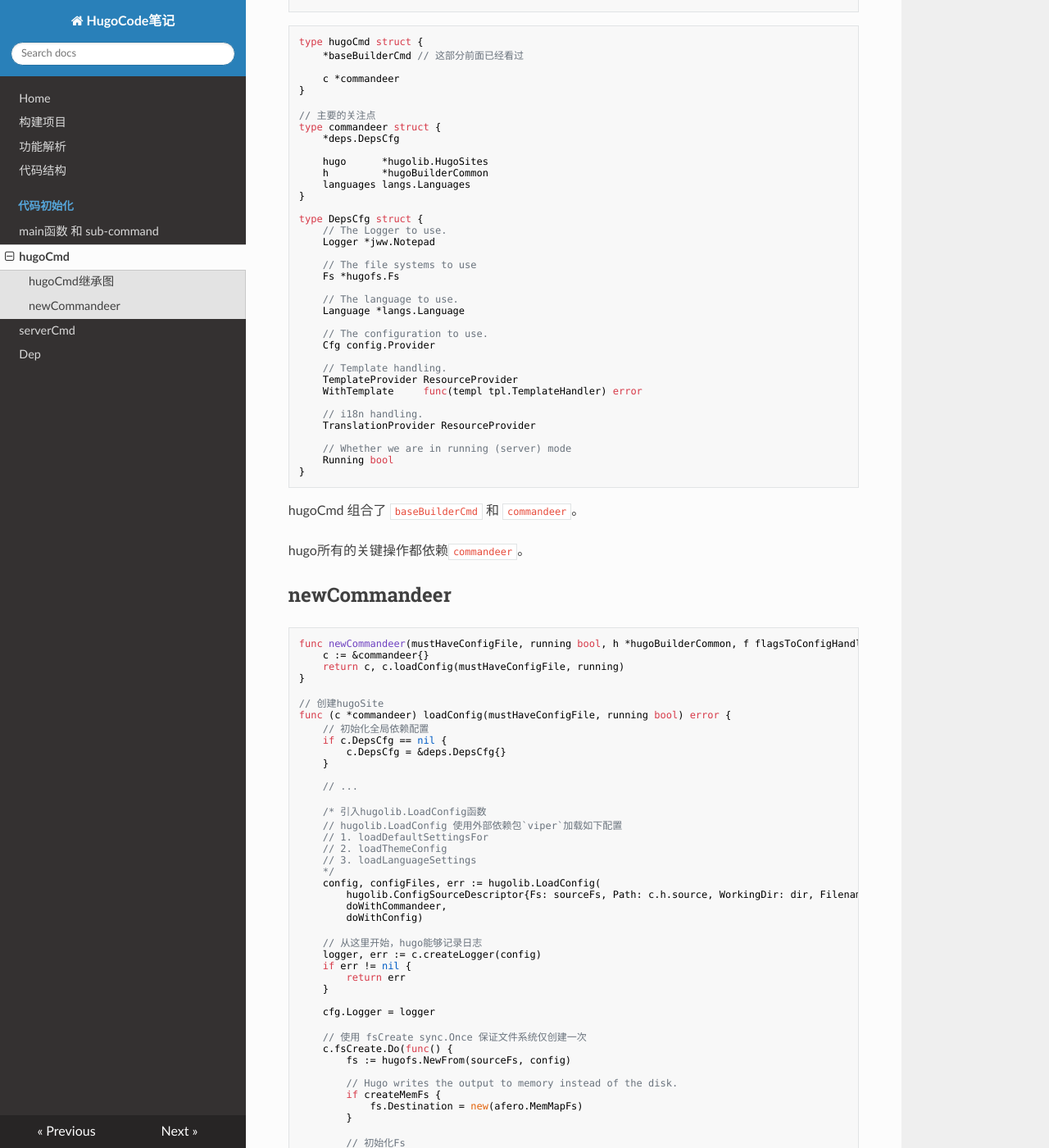
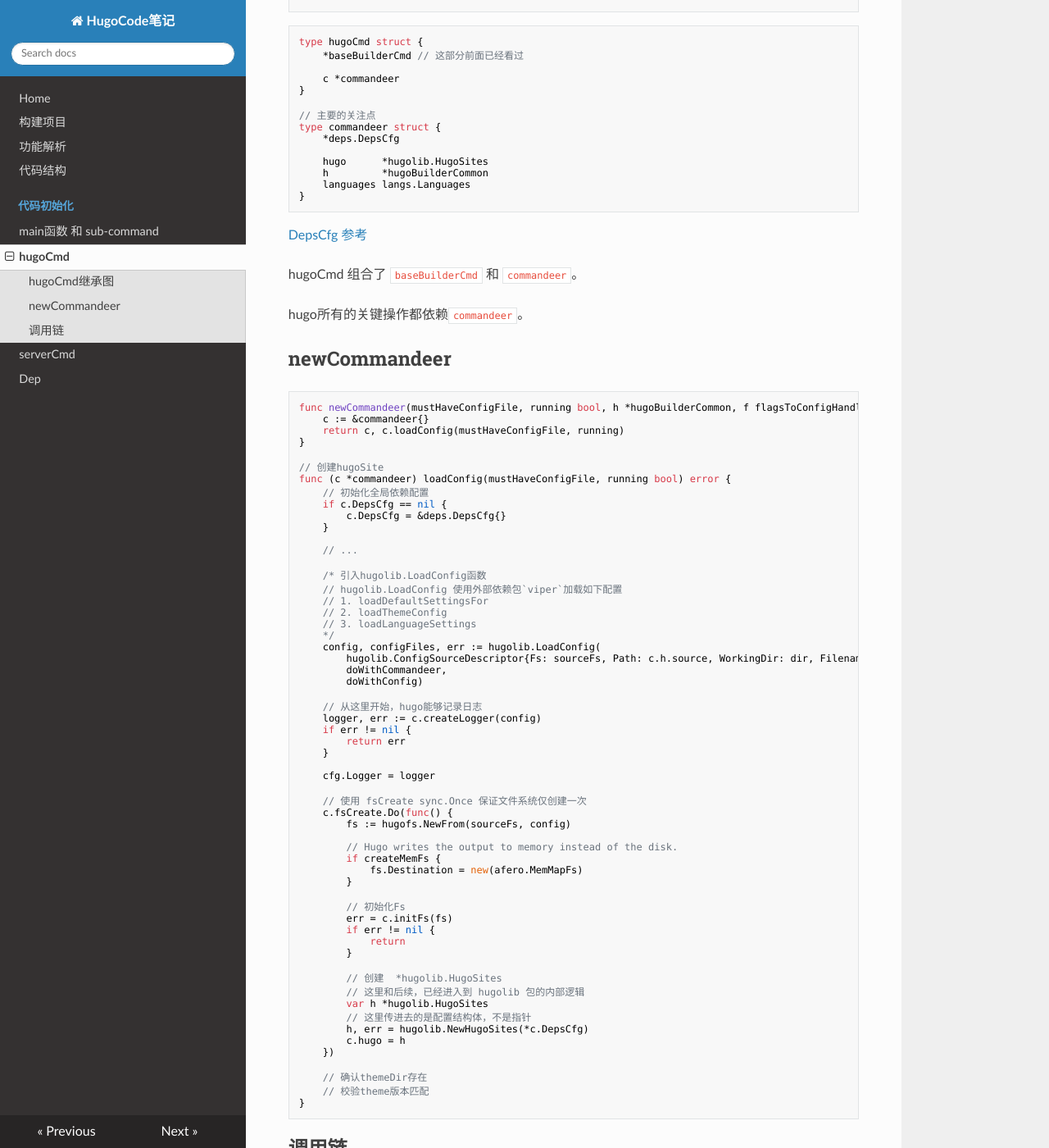
Before and after one commit to morya/reading-hugo-code, an MkDocs documentation site: the page built from docs/04.01.01-hugocmd.md, in a window 1280 px wide and 1400 px high, scrolled down 543 px. Shown: the whole window at 82% size. Built offline with MkDocs 1.6.1, drawn with Linux system fonts in a browser that asks for light colours; nearby versions of some CDN libraries; old or Windows-style settings are respelled for this version of MkDocs; some of the changed text lies outside the part shown.

Commit message:
add more diary

````diff
--- a/docs/04.01.01-hugocmd.md
+++ b/docs/04.01.01-hugocmd.md
@@ -42,31 +42,9 @@ type commandeer struct {
 	h         *hugoBuilderCommon
 	languages langs.Languages
 }
+```
 
-type DepsCfg struct {
-	// The Logger to use.
-	Logger *jww.Notepad
-
-	// The file systems to use
-	Fs *hugofs.Fs
-
-	// The language to use.
-	Language *langs.Language
-
-	// The configuration to use.
-	Cfg config.Provider
-
-	// Template handling.
-	TemplateProvider ResourceProvider
-	WithTemplate     func(templ tpl.TemplateHandler) error
-
-	// i18n handling.
-	TranslationProvider ResourceProvider
-
-	// Whether we are in running (server) mode
-	Running bool
-}
-```
+[DepsCfg 参考](04.02-dep.md)
 
 hugoCmd 组合了 `baseBuilderCmd` 和 `commandeer`。
 
@@ -135,3 +113,23 @@ func (c *commandeer) loadConfig(mustHaveConfigFile, running bool) error {
 	// 校验theme版本匹配
 }
 ```
+
+## 调用链
+
+```golang
+func (b *commandsBuilder) newHugoCmd() {
+	// set callback
+	initializeConfig()
+	c := newCommandeer()
+	commandeer->loadConfig()
+	c.hugo = hugolib.NewHugoSites(*c.DepsCfg)
+	// 到了这里，配置解析，辅助类分配等都已经完成
+	// 后续会开始真正的 markdown -> html/json/... 转换
+	c.build()
+}
+```
+
+跳转
+
+- [serverCmd](04.01.02-servercmd.md)
+- [build logic](04.03-01-build.md)
````
Also changed, not shown: other parts of docs/04.01.01-hugocmd.md (+1 -1 lines), docs/04.02-dep.md (+4 -0 lines), docs/04.03-01-build.md (added, +16 -0 lines).
